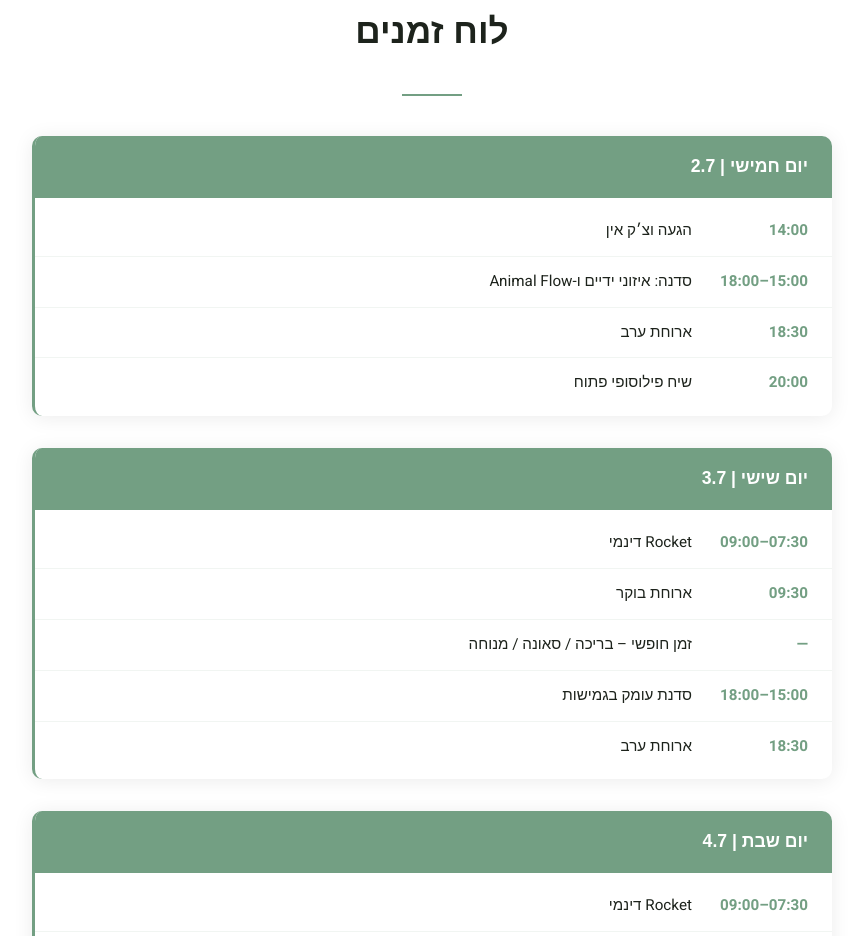
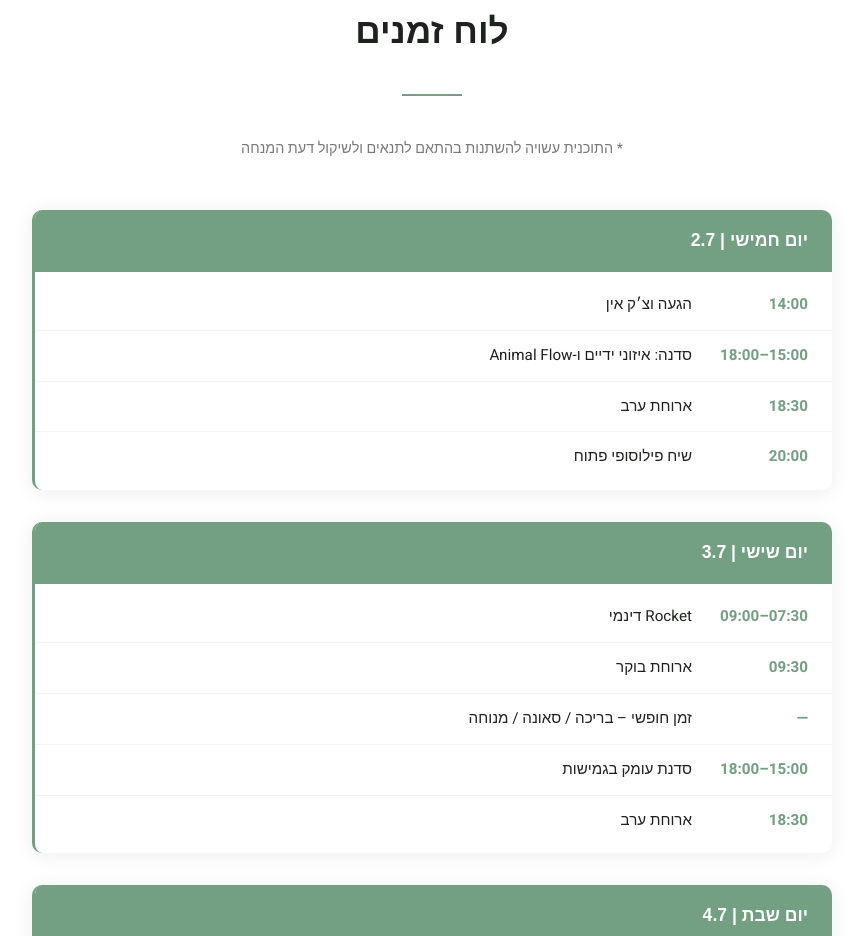
Before and after one commit to DisasterDesign/yahel-retreat, a plain HTML site: page index.html in a window 1280 px wide. Shown: the part 1660-2596 px from the top of the page, without its empty margins (208-1071 px from the left). Drawn offline with Linux system fonts and the light colour scheme; a web font is replaced by a local one.

Commit message:
Add schedule disclaimer note
Co-Authored-By: Claude Opus 4.6 <noreply@anthropic.com>

```diff
--- a/index.html
+++ b/index.html
@@ -1277,6 +1277,7 @@
       <div class="container">
         <h2 class="section-title fade-in" data-he="לוח זמנים" data-en="Schedule">לוח זמנים</h2>
         <div class="divider fade-in"></div>
+        <p class="about-desc fade-in" style="font-size:0.9rem;opacity:0.6;" data-he="* התוכנית עשויה להשתנות בהתאם לתנאים ולשיקול דעת המנחה" data-en="* Schedule is subject to change at the instructor's discretion">* התוכנית עשויה להשתנות בהתאם לתנאים ולשיקול דעת המנחה</p>
         <div class="schedule-days">
 
           <!-- Day 1 -->
```
